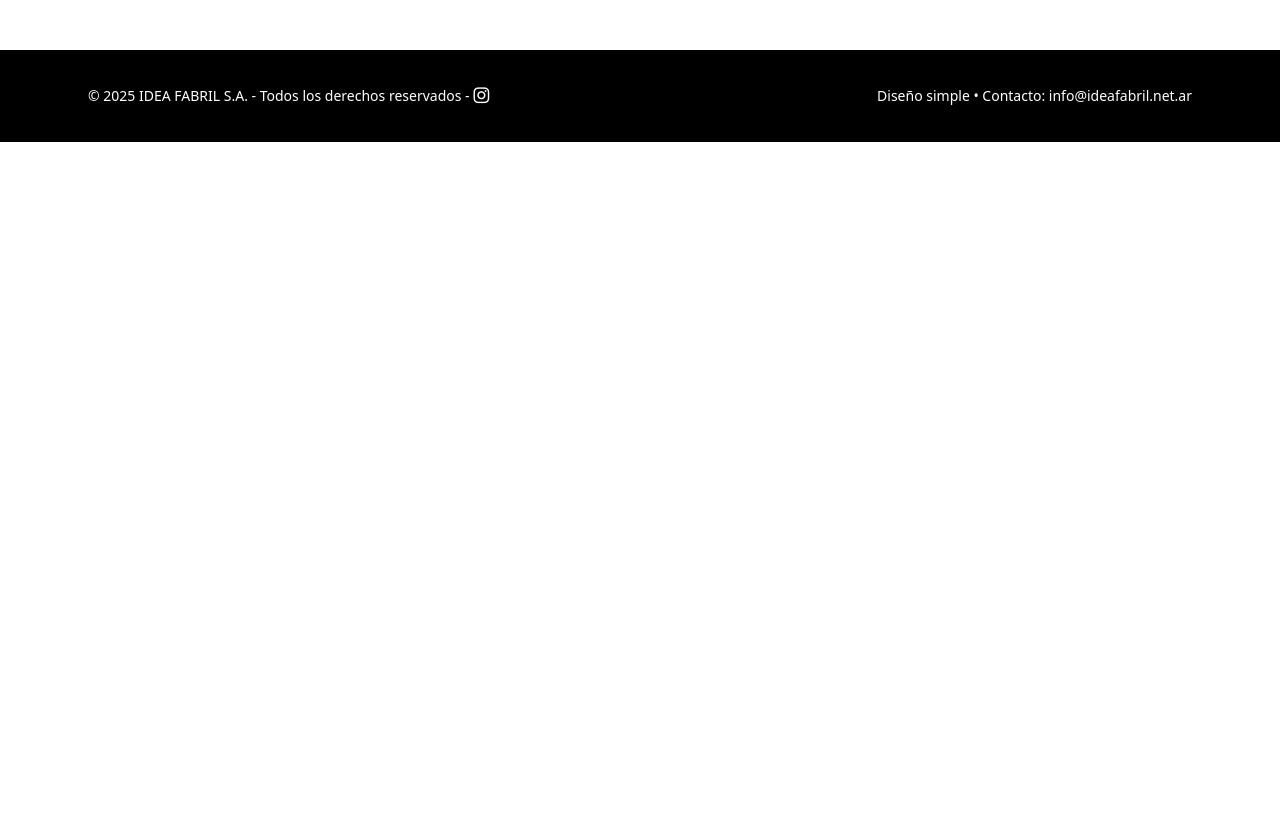
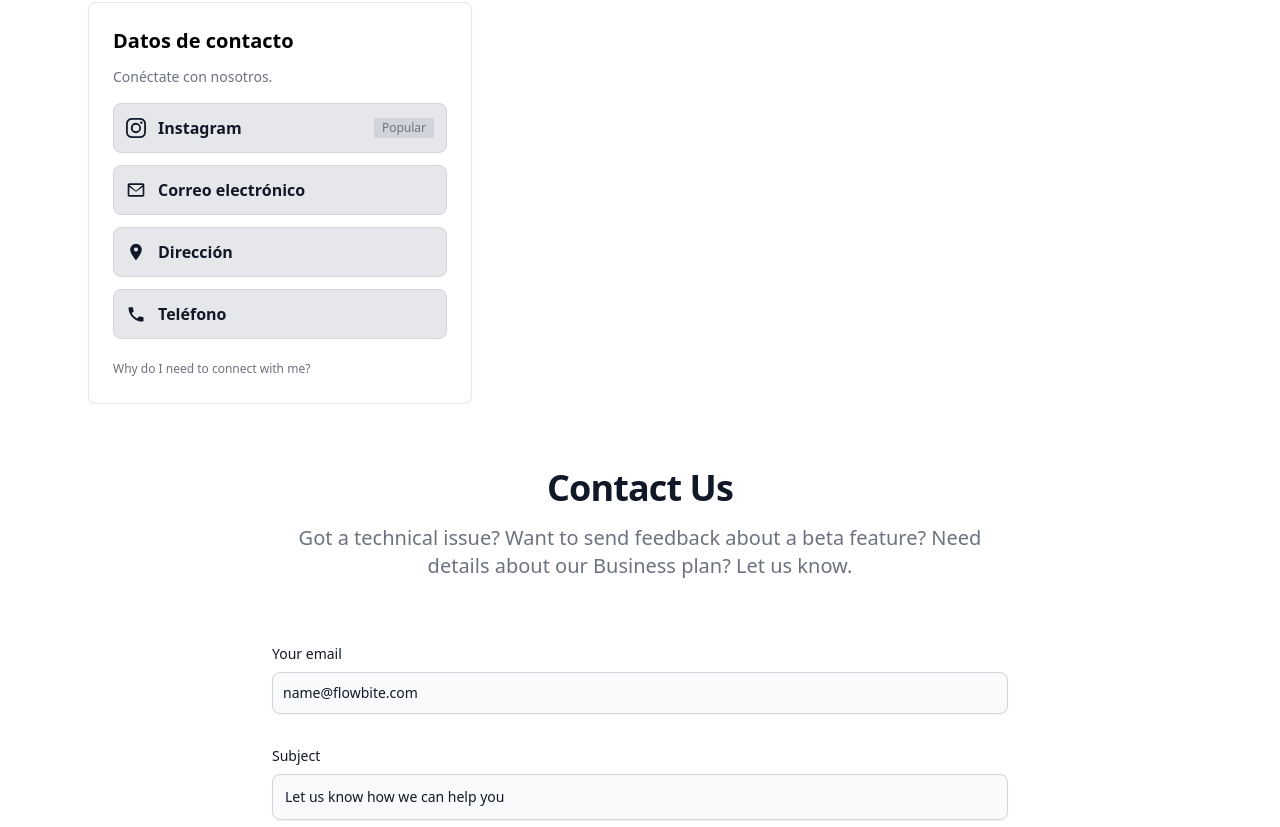
Before and after one commit to nahuelmansilla99/idea-fabril-site, a React (Create React App) app: page / in a window 1280 px wide. Shown: the part 5613-6440 px from the top of the page. Before the commit the page ends 5755 px from the top, so only its background shows below. Built offline with nearby package versions, Linux system fonts and the light colour scheme.

Commit message:
Algunos cambios para formas de contacto

```diff
--- a/src/App.js
+++ b/src/App.js
@@ -21,12 +21,12 @@ import refsa from './image/logos/refsa.png';
 
 function App() {
   return (
-<div className="min-h-screen bg-white text-gray-900 font-sans">
+    <div className="min-h-screen bg-white text-gray-900 font-sans">
       <header className="bg-black text-white sticky top-0 z-40">
         <div className="max-w-6xl mx-auto px-6 py-4 flex items-center justify-between">
           <div className="flex items-center gap-4">
             <div className="w-36 md:w-44 flex items-center gap-2">
-              <a href="#inicio" className="flex items-center gap-2">
+              <a href="#" className="flex items-center gap-2">
                 <img src={miniLogo} alt="IDEA FABRIL S.A." className="object-contain w-10" />
                 <p>IDEA FABRIL</p>
               </a>
@@ -36,7 +36,7 @@ function App() {
             </div>
           </div>
           <nav className="space-x-4 text-sm hidden md:block">
-            <a href="#inicio" className="hover:underline">Inicio</a>
+            <a href="#" className="hover:underline">Inicio</a>
             <a href="#servicios" className="hover:underline">Servicios</a>
             <a href="#productos" className="hover:underline">Productos</a>
             <a href="#misionvision" className="hover:underline">Misión</a>
@@ -329,6 +329,76 @@ function App() {
           </div>
         </section>
 
+        <div className="w-full max-w-sm p-4 bg-white border border-gray-200 rounded-lg shadow-sm sm:p-6 ">
+          <h5 className="mb-3 text-base font-semibold text-black md:text-xl">
+            Datos de contacto
+          </h5>
+          <p className="text-sm font-normal text-gray-500 ">Conéctate con nosotros.</p>
+          <ul className="my-4 space-y-3">
+            <li>
+              <a href="https://www.instagram.com/ideafabril_s.a/" target="_blank" rel="noopener noreferrer" className="flex items-center p-3 text-base font-bold text-gray-900 border-gray-300 border rounded-lg bg-gray-200  group hover:border-gray-600 hover:shadow">
+                <svg xmlns="http://www.w3.org/2000/svg" viewBox="0 0 16 16" fill="currentColor" aria-label="Instagram" className='w-5'>
+                  <path d="M8 0C5.829 0 5.556.01 4.703.048 3.85.088 3.269.222 2.76.42a3.9 3.9 0 0 0-1.417.923A3.9 3.9 0 0 0 .42 2.76C.222 3.268.087 3.85.048 4.7.01 5.555 0 5.827 0 8.001c0 2.172.01 2.444.048 3.297.04.852.174 1.433.372 1.942.205.526.478.972.923 1.417.444.445.89.719 1.416.923.51.198 1.09.333 1.942.372C5.555 15.99 5.827 16 8 16s2.444-.01 3.298-.048c.851-.04 1.434-.174 1.943-.372a3.9 3.9 0 0 0 1.416-.923c.445-.445.718-.891.923-1.417.197-.509.332-1.09.372-1.942C15.99 10.445 16 10.173 16 8s-.01-2.445-.048-3.299c-.04-.851-.175-1.433-.372-1.941a3.9 3.9 0 0 0-.923-1.417A3.9 3.9 0 0 0 13.24.42c-.51-.198-1.092-.333-1.943-.372C10.443.01 10.172 0 7.998 0zm-.717 1.442h.718c2.136 0 2.389.007 3.232.046.78.035 1.204.166 1.486.275.373.145.64.319.92.599s.453.546.598.92c.11.281.24.705.275 1.485.039.843.047 1.096.047 3.231s-.008 2.389-.047 3.232c-.035.78-.166 1.203-.275 1.485a2.5 2.5 0 0 1-.599.919c-.28.28-.546.453-.92.598-.28.11-.704.24-1.485.276-.843.038-1.096.047-3.232.047s-2.39-.009-3.233-.047c-.78-.036-1.203-.166-1.485-.276a2.5 2.5 0 0 1-.92-.598 2.5 2.5 0 0 1-.6-.92c-.109-.281-.24-.705-.275-1.485-.038-.843-.046-1.096-.046-3.233s.008-2.388.046-3.231c.036-.78.166-1.204.276-1.486.145-.373.319-.64.599-.92s.546-.453.92-.598c.282-.11.705-.24 1.485-.276.738-.034 1.024-.044 2.515-.045zm4.988 1.328a.96.96 0 1 0 0 1.92.96.96 0 0 0 0-1.92m-4.27 1.122a4.109 4.109 0 1 0 0 8.217 4.109 4.109 0 0 0 0-8.217m0 1.441a2.667 2.667 0 1 1 0 5.334 2.667 2.667 0 0 1 0-5.334"/>
+                </svg>
+                <span className="flex-1 ms-3 whitespace-nowrap">Instagram</span>
+                <span className="inline-flex items-center justify-center px-2 py-0.5 ms-3 text-xs font-medium text-gray-500 bg-gray-300 rounded-sm ">Popular</span>
+              </a>
+            </li>
+            <li>
+              <a href="#" target="_blank" rel="noopener noreferrer" className="flex items-center p-3 text-base font-bold text-gray-900 border-gray-300 border rounded-lg bg-gray-200  group hover:border-gray-600 hover:shadow">
+                <svg xmlns="http://www.w3.org/2000/svg" viewBox="0 0 24 24" fill="currentColor" aria-label="Correo electrónico" className='w-5'>
+                  <path d="M4 4h16a2 2 0 0 1 2 2v12a2 2 0 0 1-2 2H4a2 2 0 0 1-2-2V6a2 2 0 0 1 2-2zm0 2v.01L12 13l8-6.99V6H4zm16 2.4-7.47 5.46a1 1 0 0 1-1.06 0L4 8.4V18h16z"/>
+                </svg>
+                <span className="flex-1 ms-3 whitespace-nowrap">Correo electrónico</span>
+              </a>
+            </li>
+            <li>
+              <a href="#" target="_blank" rel="noopener noreferrer" className="flex items-center p-3 text-base font-bold text-gray-900 border-gray-300 border rounded-lg bg-gray-200  group hover:border-gray-600 hover:shadow">
+                <svg xmlns="http://www.w3.org/2000/svg" viewBox="0 0 24 24" fill="currentColor" aria-label="Dirección o ubicación" className='w-5'>
+                  <path d="M12 2a7 7 0 0 0-7 7c0 5.25 7 13 7 13s7-7.75 7-13a7 7 0 0 0-7-7zm0 9.5a2.5 2.5 0 1 1 0-5 2.5 2.5 0 0 1 0 5z"/>
+                </svg>
+                <span className="flex-1 ms-3 whitespace-nowrap">Dirección</span>
+              </a>
+            </li>
+            <li>
+              <a href="#" target="_blank" rel="noopener noreferrer" className="flex items-center p-3 text-base font-bold text-gray-900 border-gray-300 border rounded-lg bg-gray-200  group hover:border-gray-600 hover:shadow">
+                <svg xmlns="http://www.w3.org/2000/svg" viewBox="0 0 24 24" fill="currentColor" aria-label="Teléfono" className='w-5'>
+                  <path d="M6.62 10.79a15.05 15.05 0 0 0 6.59 6.59l2.2-2.2a1 1 0 0 1 1.05-.24 11.36 11.36 0 0 0 3.58.57 1 1 0 0 1 1 1v3.61a1 1 0 0 1-1 1A17 17 0 0 1 3 5a1 1 0 0 1 1-1h3.61a1 1 0 0 1 1 1 11.36 11.36 0 0 0 .57 3.58 1 1 0 0 1-.24 1.05z"/>
+                </svg>
+                <span className="flex-1 ms-3 whitespace-nowrap">Teléfono</span>
+              </a>
+            </li>
+
+          </ul>
+          <div>
+            <a href="#" className="inline-flex items-center text-xs font-normal text-gray-500 hover:underline dark:text-gray-400">
+
+              Why do I need to connect with me?</a>
+          </div>
+        </div>
+
+        <section className="bg-white dark:bg-gray-900">
+          <div className="py-8 lg:py-16 px-4 mx-auto max-w-screen-md">
+              <h2 className="mb-4 text-4xl tracking-tight font-extrabold text-center text-gray-900 dark:text-white">Contact Us</h2>
+              <p className="mb-8 lg:mb-16 font-light text-center text-gray-500 dark:text-gray-400 sm:text-xl">Got a technical issue? Want to send feedback about a beta feature? Need details about our Business plan? Let us know.</p>
+              <form action="#" className="space-y-8">
+                  <div>
+                      <label for="email" className="block mb-2 text-sm font-medium text-gray-900 dark:text-gray-300">Your email</label>
+                      <input type="email" id="email" className="shadow-sm bg-gray-50 border border-gray-300 text-gray-900 text-sm rounded-lg focus:ring-primary-500 focus:border-primary-500 block w-full p-2.5 dark:bg-gray-700 dark:border-gray-600 dark:placeholder-gray-400 dark:text-white dark:focus:ring-primary-500 dark:focus:border-primary-500 dark:shadow-sm-light" placeholder="name@flowbite.com" required/>
+                  </div>
+                  <div>
+                      <label for="subject" className="block mb-2 text-sm font-medium text-gray-900 dark:text-gray-300">Subject</label>
+                      <input type="text" id="subject" className="block p-3 w-full text-sm text-gray-900 bg-gray-50 rounded-lg border border-gray-300 shadow-sm focus:ring-primary-500 focus:border-primary-500 dark:bg-gray-700 dark:border-gray-600 dark:placeholder-gray-400 dark:text-white dark:focus:ring-primary-500 dark:focus:border-primary-500 dark:shadow-sm-light" placeholder="Let us know how we can help you" required/>
+                  </div>
+                  <div className="sm:col-span-2">
+                      <label for="message" className="block mb-2 text-sm font-medium text-gray-900 dark:text-gray-400">Your message</label>
+                      <textarea id="message" rows="6" className="block p-2.5 w-full text-sm text-gray-900 bg-gray-50 rounded-lg shadow-sm border border-gray-300 focus:ring-primary-500 focus:border-primary-500 dark:bg-gray-700 dark:border-gray-600 dark:placeholder-gray-400 dark:text-white dark:focus:ring-primary-500 dark:focus:border-primary-500" placeholder="Leave a comment..."></textarea>
+                  </div>
+                  <button type="submit" className="py-3 px-5 text-sm font-medium text-center text-white rounded-lg bg-primary-700 sm:w-fit hover:bg-primary-800 focus:ring-4 focus:outline-none focus:ring-primary-300 dark:bg-primary-600 dark:hover:bg-primary-700 dark:focus:ring-primary-800">Send message</button>
+              </form>
+          </div>
+        </section>
+
       </main>
 
       <footer className="bg-black text-white py-8">
```
Also changed, not shown: 1 other file (tests, documents, lock files or other folders).
